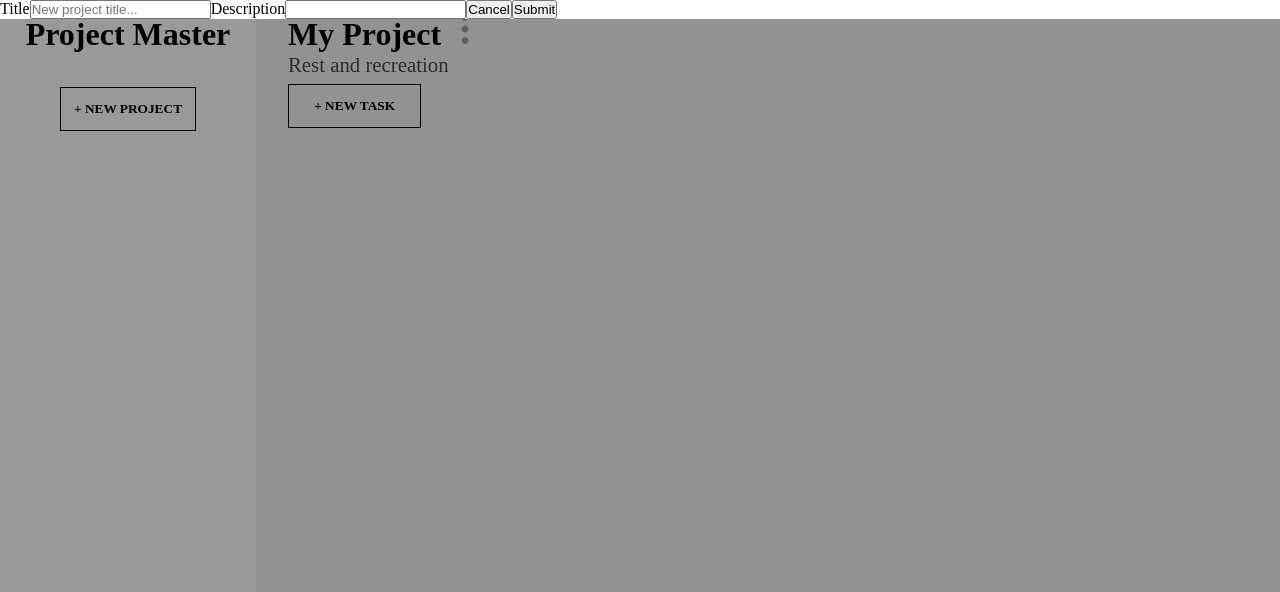
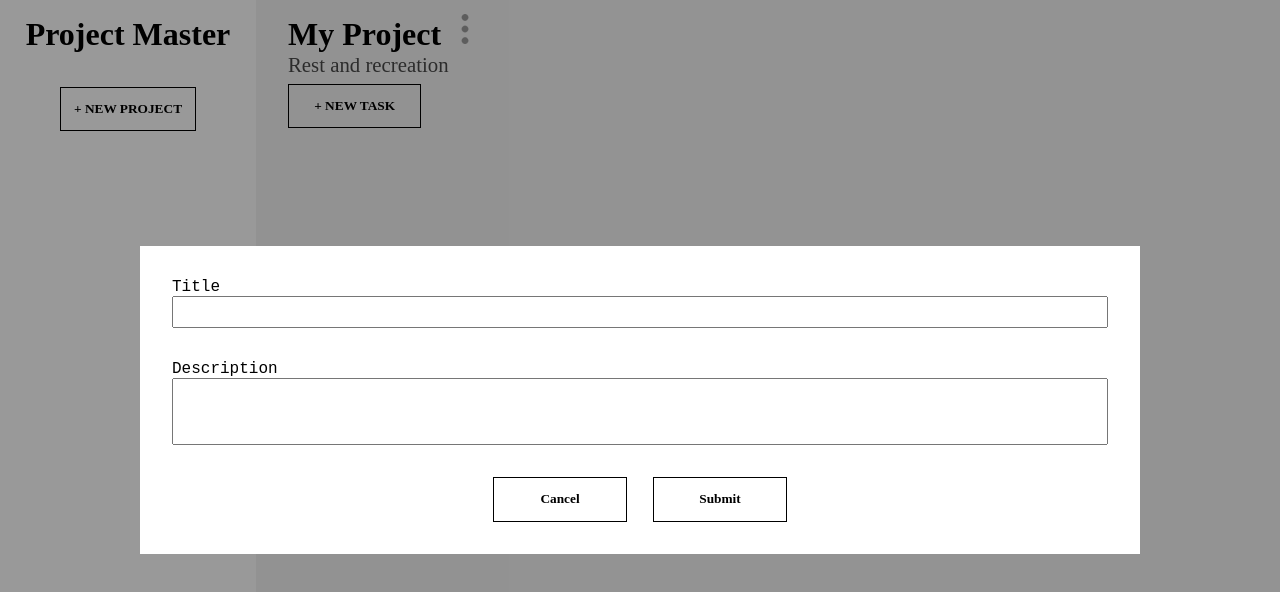
Before and after one commit to Jmalik9421/odin-project_to-do3, a website built with webpack: page src/index.html in a window 1280 px wide. Both pictures are taken after a click on the button "+ NEW PROJECT". Built offline with nearby package versions, Linux system fonts and the light colour scheme.

Commit message:
modal styled

```diff
--- a/src/assets/style.css
+++ b/src/assets/style.css
@@ -185,7 +185,8 @@ button:hover {
 .hide {
     display: none;
 }
-.modal-container {
+
+.modal-primary-container{
     position: fixed;
     z-index: 1;
     left: 0;
@@ -195,7 +196,49 @@ button:hover {
     overflow: auto;
     background-color: rgba(0, 0, 0, 0.4);
 }
+.modal-container {
+    display: flex;
+    justify-content: center;
+    align-items: center;
+    width: 100%;
+    height: 100%;
+}
 .modal {
     display: flex;
+    flex-direction: column;
+    justify-content: space-evenly;
+    width: 80%;
+    max-width: 1000px;
+    min-height: 30%;
     background-color: white;
+    font-family: 'Courier New', Courier, monospace;
+    padding: 1em;
 }
+.modal-title-container {
+    display: flex;
+    flex-direction: column;
+    margin: 1em;
+}
+.modal-title-input {
+    resize: none;
+    width: 100%;
+}
+.modal-desc-container {
+    display: flex;
+    flex-direction: column;
+    margin: 1em;
+}
+.modal-desc-input {
+    width: 100%;
+    height: 5em;
+    resize: none;
+}
+.modal-btn-container {
+    display: flex;
+    justify-content: center;
+    margin: 1em;
+}
+.cancel-btn, .submit-btn {
+    width: 10em;
+    margin: 0 1em;
+}
--- a/src/main.js
+++ b/src/main.js
@@ -8,73 +8,83 @@ const appContainer = document.createElement('div');
 appContainer.id = 'app-container';
 body.appendChild(appContainer);
 
-// modal
+// modal-primary-container
+const modalPrimaryContainer = document.createElement('div');
+modalPrimaryContainer.classList.add('modal-primary-container', 'hide');
+appContainer.appendChild(modalPrimaryContainer);
+
+// modal-primary-container > modal-container
 const modalContainer = document.createElement('div');
-modalContainer.classList.add('modal-container', 'hide');
-appContainer.appendChild(modalContainer);
+modalContainer.classList.add('modal-container');
+modalPrimaryContainer.appendChild(modalContainer);
 
 // modal > modal-content
 const modal = document.createElement('div');
 modal.classList.add('modal');
 modalContainer.appendChild(modal);
 
-// modal-container > modal > title-container
+// modal-primary-container > modal-container > modal > title-container
 const modalTitleContainer = document.createElement('div');
 modalTitleContainer.classList.add('modal-title-container');
 modal.appendChild(modalTitleContainer);
 
-// modal-container > modal > title-container > title-label
+// modal-primary-container > modal-container > modal > title-container > title-label
 const titleLabel = document.createElement('label');
 titleLabel.classList.add('modal-title-label');
 titleLabel.for = 'title-input';
 titleLabel.textContent = 'Title';
 modalTitleContainer.appendChild(titleLabel);
 
-// modal-container > modal > title-container > title-input
-const titleInput = document.createElement('input');
+// modal-primary-container > modal-container > modal > title-container > title-input
+const titleInput = document.createElement('textarea');
 titleInput.classList.add('modal-title-input');
 titleInput.id = 'title-input';
-titleInput.type = 'text';
-titleInput.name = 'project-title';
-titleInput.placeholder = 'New project title...';
-titleInput.required = true;
+// titleInput.type = 'text';
+// titleInput.name = 'project-title';
+// titleInput.placeholder = 'New project title...';
+// titleInput.required = true;
 modalTitleContainer.appendChild(titleInput);
 
-// modal-container > modal > description-container
+// modal-primary-container > modal-container > modal > description-container
 const modalDescContainer = document.createElement('div');
 modalDescContainer.classList.add('modal-desc-container');
 modal.appendChild(modalDescContainer);
 
-// modal-container > modal > description-container > description-label
+// modal-primary-container > modal-container > modal > description-container > description-label
 const descLabel = document.createElement('label');
 descLabel.classList.add('modal-desc-label');
 descLabel.for = 'desc-input';
 descLabel.textContent = 'Description';
 modalDescContainer.appendChild(descLabel);
 
-// modal-container > modal > title-container > desc-input
-const descInput = document.createElement('input');
+// modal-primary-container > modal-container > modal > title-container > desc-input
+const descInput = document.createElement('textarea');
 descInput.classList.add('modal-desc-input');
-descInput.id = 'desc-input';
-descInput.type = 'text';
-descInput.name = 'project-desc';
-descInput.required = false;
+// descInput.id = 'desc-input';
+// descInput.type = 'text';
+// descInput.name = 'project-desc';
+// descInput.required = false;
 modalDescContainer.appendChild(descInput);
 
-// modal-container > modal > cancel-btn;
+// modal-primary-container > modal-container > modal > btn-container;
+const modalBtnContainer = document.createElement('div');
+modalBtnContainer.classList.add('modal-btn-container');
+modal.appendChild(modalBtnContainer);
+
+// modal-primary-container > modal-container > modal > cancel-btn;
 const cancelBtn = document.createElement('button');
-cancelBtn.classList.add('cancel-btn');
+cancelBtn.classList.add('cancel-btn', 'text-btn');
 cancelBtn.textContent = 'Cancel';
 cancelBtn.addEventListener('click', () => {
-    modalContainer.classList.add('hide');
+    modalPrimaryContainer.classList.add('hide');
 });
-modal.appendChild(cancelBtn);
+modalBtnContainer.appendChild(cancelBtn);
 
-// modal-container > modal > submit-btn;
+// modal-primary-container > modal-container > modal > submit-btn;
 const submitBtn = document.createElement('button');
-submitBtn.classList.add('submit-btn');
+submitBtn.classList.add('submit-btn', 'text-btn');
 submitBtn.textContent = 'Submit';
-modal.appendChild(submitBtn);
+modalBtnContainer.appendChild(submitBtn);
 
 // project-container
 const projectContainer = document.createElement('div');
@@ -101,10 +111,17 @@ projectContainer.appendChild(projectList);
 
 // project-container > new-project-btn | logic
 newProjectBtn.addEventListener('click', (e) => {
-    modalContainer.classList.remove('hide');
+    modalPrimaryContainer.classList.remove('hide');
     // const projectListItem = document.createElement('li');
     // projectListItem.textContent = 'My Project 1';
     // projectList.appendChild(projectListItem);
+
+    // i am here
+    // need to style modal
+    // then need to contain projectListItem generation and appendage into its own function which will be called when newProjectBtn is clicked
+    // then need to render task title and task description from the info submitted in modal
+    // then need to save all the information to local storage
+    // then need to get info from local storage so can serve different tasks for different projects
 });
 
 // task-container
```
Also changed, not shown: dist/main.bundle.js, 1 other file.
